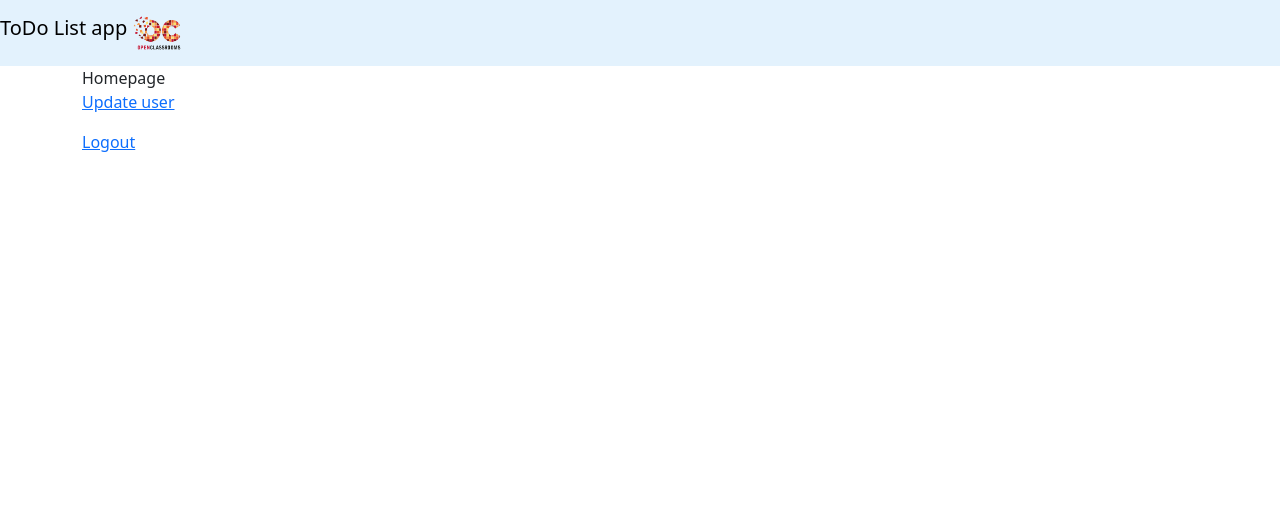
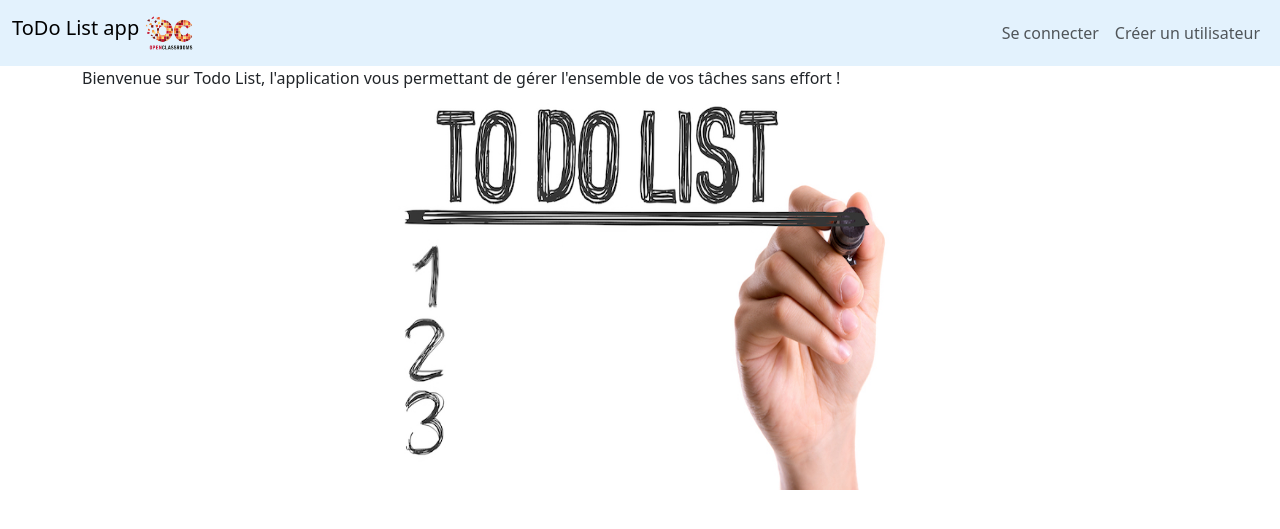
Before and after one commit to jonatanocr/p8_todoList, a Symfony app: template templates/homepage/index.html.twig in a window 1280 px wide. Shown: the top 529 px of the page. Run offline with Twig, Linux system fonts and the light colour scheme; the template is opened without the code that fills it, so the values that code supplies are empty; some libraries are stand-ins or nearby versions.

Commit message:
change home page and navbar design

```diff
--- a/assets/styles/app.css
+++ b/assets/styles/app.css
@@ -51,3 +51,9 @@ input:focus {
 #delete_account_btn {
     width: 10em;
 }
+
+#homepage_text {
+    font-size: 2em;
+    font-weight: 500;
+    margin-top: 2em;
+}
--- a/templates/base.html.twig
+++ b/templates/base.html.twig
@@ -27,12 +27,38 @@
 </head>
 
 <body>
-    <nav class="navbar navbar-light" style="background-color: #e3f2fd;">
-        <a class="navbar-brand" href="{{ path('home') }}">
+    <nav class="navbar navbar-expand-lg navbar-light" style="background-color: #e3f2fd;" id="navbar">
+      <div class="container-fluid">
+          <a class="navbar-brand" href="{{ path('home') }}">
             <span class="navbar-title">ToDo List app</span>
             <img src="{{ asset('images/logo.png') }}" width="50" height="40" class="d-inline-block align-top" alt="">
-        </a>
-    </nav>
+          </a>
+
+          <button class="navbar-toggler" type="button" data-bs-toggle="collapse" data-bs-target="#navbarSupportedContent" aria-controls="navbarSupportedContent" aria-expanded="false" aria-label="Toggle navigation">
+              <span class="navbar-toggler-icon"></span>
+          </button>
+          <div class="collapse navbar-collapse" id="navbarSupportedContent">
+              <ul class="navbar-nav ms-auto mb-2 mb-lg-0">
+                  {% if is_granted('IS_AUTHENTICATED_FULLY') %}
+                      <li class="nav-item">
+                          <a class="nav-link" href="{{ path('update_user') }}">Paramètre</a>
+                      </li>
+                      <li class="nav-item">
+                          <a class="nav-link" href="{{ path('app_logout') }}" style="color: rgb(199, 83, 83);">Se déconnecter</a>
+                      </li>
+                  {% else %}
+                      <li class="nav-item">
+                          <a class="nav-link" href="{{ path('app_login') }}">Se connecter</a>
+                      </li>
+                      <li class="nav-item">
+                          <a class="nav-link" href="{{ path('app_register') }}">Créer un utilisateur</a>
+                      </li>
+                  {% endif %}
+              </ul>
+          </div>
+      </div>
+  </nav>
+
     <div class="container">
         {% block body %}{% endblock %}
     </div>
--- a/templates/homepage/index.html.twig
+++ b/templates/homepage/index.html.twig
@@ -1,13 +1,17 @@
 {% extends 'base.html.twig' %}
 
-{% block title %}Hello LoginController!{% endblock %}
+{% block title %}ToDo & Co{% endblock %}
 
 {% block body %}
-    <div>Homepage</div>
-        <p>
-            <a href="{{ path('update_user') }}">Update user</a>
-        </p>
-        <p>
-            <a href="{{ path('app_logout') }}">Logout</a>
-        </p>
+
+<div id="homepage_text">
+  Bienvenue sur Todo List, l'application vous permettant de gérer
+  l'ensemble de vos tâches sans effort !
+</div>
+
+<div class="d-flex justify-content-center">
+    <img src="{{ asset('images/banner.png') }}" width="500" height="400" class="" alt="">
+</div>
+
+
 {% endblock %}
--- a/templates/user/login.html.twig
+++ b/templates/user/login.html.twig
@@ -6,11 +6,8 @@
 {% if error %}
 <div>{{ error.messageKey|trans(error.messageData, 'security') }}</div>
 {% endif %}
-<div class="mt-4 mb-4">
-    <a class="btn btn-primary" href="{{ path('app_register') }}" role="button">Créer un utilisateur</a>
-</div>
 
-<div class="d-flex justify-content-center">
+<div class="d-flex justify-content-center mt-4">
     <img src="{{ asset('images/banner.png') }}" width="500" height="400" class="" alt="">
 </div>
 
--- a/templates/user/register.html.twig
+++ b/templates/user/register.html.twig
@@ -6,10 +6,6 @@
 
 <div class="mt-4">
     {{ form_start(registrationForm) }}
-    <div class="mb-4">
-        <button type="submit" class="btn btn-primary">Créer un utilisateur</button>
-        <a class="btn btn-success" href="{{ path('app_login') }}" role="button">Se connecter</a>
-    </div>
     <h1 class="bold-txt-med">Créer un utilisateur</h1>
     <div class="d-flex flex-column justify-content-center">
         <div class="mt-4 bold-txt-med">
```
